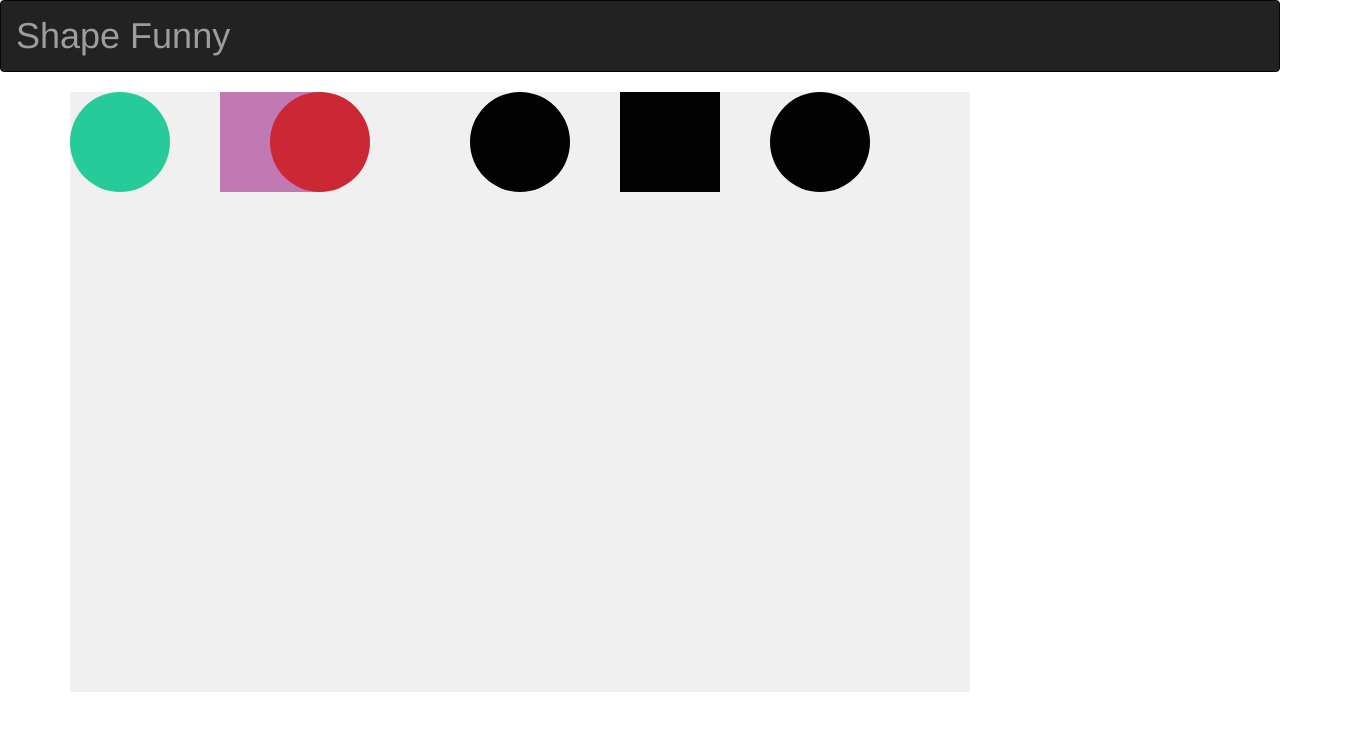
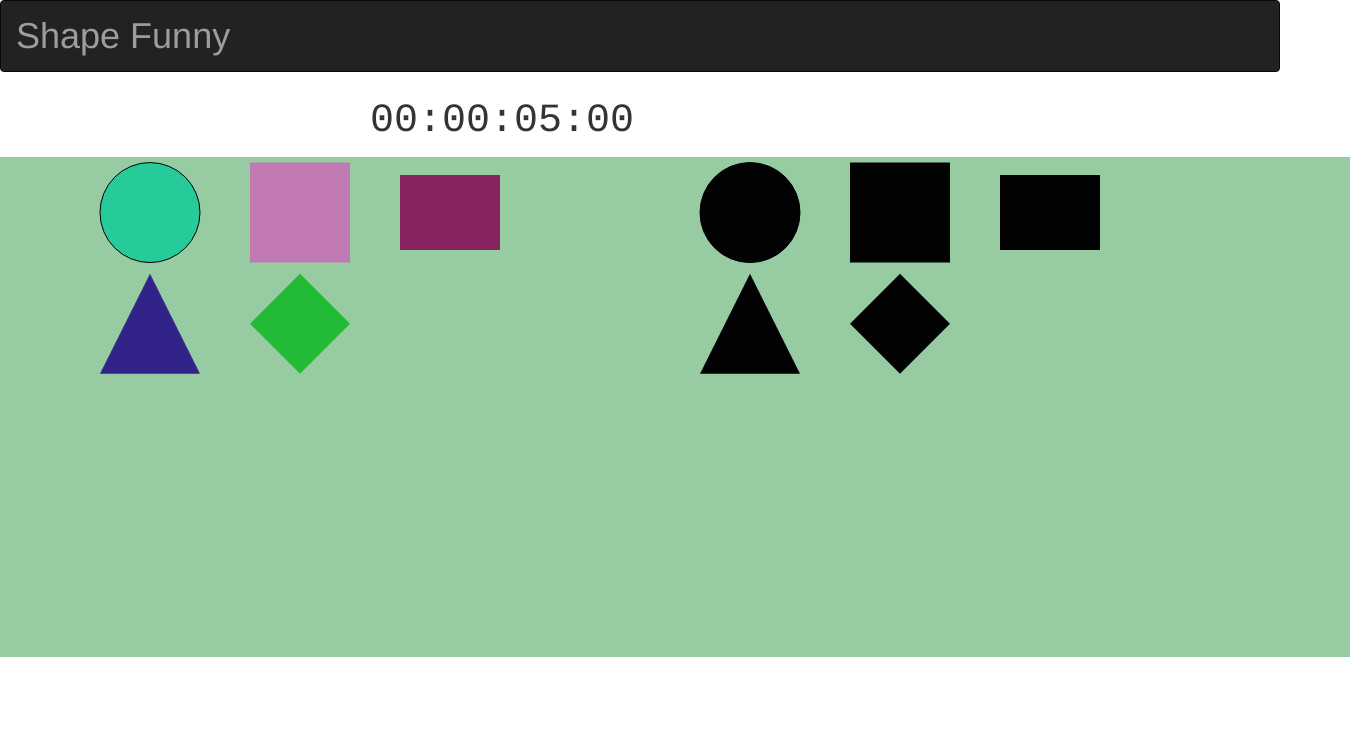
Before and after one commit to Daniela77/unicen-visualizacion, a plain HTML site: page TP2/EntregaFinal/index.html in a window 1280 px wide. Shown: the whole page, 1350 px wide, since content can reach past the window. Drawn offline with nearby package versions, Linux system fonts and the light colour scheme.

Commit message:
mejoras del tp entregable 2

```diff
--- /dev/null
+++ b/TP2/EntregaFinal/css/estiloJuego.css
@@ -0,0 +1,19 @@
+*{
+	margin: 0;
+	padding: 0;
+}
+#contenedor{
+	margin: 10px auto;
+	width: 540px;
+	height: 55px;
+}
+.reloj{
+	float: left;
+	font-size: 40px;
+	font-family: Courier,sans-serif;
+	color: #363431;
+}
+
+nav <.navbar.navbar-inverse{
+	color:rgba(#f0ee2a, 0.9);
+}
--- a/TP2/EntregaFinal/index.html
+++ b/TP2/EntregaFinal/index.html
@@ -4,23 +4,28 @@
 		<meta http-equiv="Content-Type" content="text/html; charset=utf-8" />
 		<title>ShapeFunny</title>
 		<link rel="stylesheet" href="css/bootstrap.min.css">
+		<link rel="stylesheet" href="css/estiloJuego.css">
 	</head>
 	<nav class="navbar navbar-inverse">
 	  	<h1 class="navbar-text" >Shape Funny</h1>
-		</nav>
-	<body>
-		<div class="container">
-		  <div class="row">
-		    <div class="col-sm-10">
-					<canvas id="canvas" width="900" height="600" />
-				</div>
-			</div>
+	</nav>
+	<body onload="inicio();">
+		<div id="contenedor">
+			<div class="reloj" id="Horas">00</div>
+			<div class="reloj" id="Minutos">:00</div>
+			<div class="reloj" id="Segundos">:00</div>
+			<div class="reloj" id="Centesimas">:00</div>
+			<input type="hidden" class="boton" id="inicio" value="Start &#9658;">
 		</div>
+			<canvas id="canvas" width="1350" height="500" />
 	</body>
-<script type="text/javascript" src="http://ajax.googleapis.com/ajax/libs/jquery/1.7.1/jquery.min.js"></script>
+	<!-- <script type="text/javascript" src="http://ajax.googleapis.com/ajax/libs/jquery/1.7.1/jquery.min.js"></script> -->
 	<script src="js/jquery-2.1.4.min.js"></script>
 	<script src="js/bootstrap.min.js"></script>
 	<script src="js/circle.js"></script>
 	<script src="js/square.js"></script>
+	<script src="js/rectangle.js"></script>
+	<script src="js/triangle.js"></script>
+	<script src="js/diamond.js"></script>
 	<script src="js/entregable.js"></script>
 </html>
--- a/TP2/EntregaFinal/js/circle.js
+++ b/TP2/EntregaFinal/js/circle.js
@@ -1,17 +1,20 @@
 function Circle(posx,posy,radio,color) {
+  this.forma = 'circle';
   this.posx=posx;
   this.posy=posy;
   this.radio=radio;
   this.color=color;
 }
 
-
 Circle.prototype.dibujar = function () {
   ctx.fillStyle = this.color;
+  ctx.save();
   ctx.beginPath();
   ctx.arc(this.posx,this.posy,this.radio, 0, Math.PI*2);
   ctx.fill();
   ctx.closePath();
+  ctx.stroke();
+  ctx.restore();
 };
 
 Circle.prototype.incluido = function (posx,posy) {
@@ -23,18 +26,8 @@ Circle.prototype.incluido = function (posx,posy) {
 
 }
 
-Circle.prototype.onmouseDown=function (e) {
-//dentro del Element del document
-  var cX = e.clientX;
-  var cY = e.clientY;
-};
-
 Circle.prototype.actualizar=function (e) {
 //dentro del Element del document
   var cX = e.clientX;
   var cY = e.clientY;
 };
-
-// var circle1 = new Circle (400,300,50,"#27cb99");
-// circle1.dibujar();
-// circle1.onmouseDown(this);
--- /dev/null
+++ b/TP2/EntregaFinal/js/diamond.js
@@ -0,0 +1,19 @@
+function Diamond(posx,posy,radio,alto,color) {
+  this.forma = 'diamond';
+  this.posx=posx;
+  this.posy=posy;
+  this.radio=radio;
+  this.alto=alto;
+  this.color=color;
+}
+
+Diamond.prototype.dibujar = function () {
+  ctx.fillStyle = this.color;
+  ctx.beginPath();
+  ctx.moveTo(this.posx - this.radio,this.posy);
+  ctx.lineTo(this.posx,this.posy+this.radio);
+  ctx.lineTo(this.posx+this.radio,this.posy);
+  ctx.lineTo(this.posx,this.posy-this.radio);
+  ctx.fill();
+  ctx.closePath();
+}
--- a/TP2/EntregaFinal/js/entregable.js
+++ b/TP2/EntregaFinal/js/entregable.js
@@ -1,63 +1,142 @@
-var objetos, objetoActual, formas = null;
-var inicioX = 0, inicioY = 0;
+var objetos, objetoActual, formas,partida = null;
+var objetoBase = {x:0,y:0,ficha: null};
 var ctx = document.getElementById("canvas").getContext("2d");
-// ctx.translate(100,100);
 var cv = document.getElementById("canvas");
-// document.getElementById("canvas").addEventListener("click", pintarFondo);
+var inicioX = (cv.width/9);
+var inicioY = (cv.height/9);
+var centesimas = 0;
+var segundos = 0;
+var minutos = 0;
+var horas = 0;
+objetos= [];
+formas = [];
+partida = [];
 
-
+for (var i = 0; i < 5; i++) {
+    partida[i]=false;
+  }
 
 function actualizar (){
-		ctx.fillStyle = '#f0f0f0';
-		ctx.fillRect(0,0, 900, 600);
-	for (var i = 0; i < objetos.length; i++){
+		ctx.fillStyle = '#97cca3';
+		ctx.fillRect(0,0, 1350, 500);
+	  for (var i = 0; i < objetos.length; i++){
 			formas[i].dibujar();
 			objetos[i].dibujar();
 	}
 }
 
-window.onload = function(){
-	objetos=[];
-	formas= [];
+function terminarJuego(){
+clearInterval(control);
+  $("#contenedor").html("Tiempo de Resolucion: " + segundos +" segundos" );
+}
+//Cronometro
+function inicio () {
+	control = setInterval(cronometro,10);
+}
 
-	var circle2 = new Circle (50,50,50,"#27cb99");
-	var square2 = new Square (150,0,100,100,"#c179b4");
-	var circle3 = new Circle (250,50,50,"#cb2735");
-	objetos.push(circle2,square2,circle3);
-	var circle1 = new Circle (450,50,50,"#030203");
-	var square1 = new Square (550,0,100,100,"#030203");
-	var circle4 = new Circle (750,50,50,"#030203");
- 	formas.push(circle1,square1,circle4);
+function cronometro () {
+	if (centesimas < 99) {
+		centesimas++;
+		if (centesimas < 10) { centesimas = "0"+centesimas }
+		Centesimas.innerHTML = ":"+centesimas;
+	}
+	if (centesimas == 99) {
+		centesimas = -1;
+	}
+	if (centesimas == 0) {
+		segundos ++;
+		if (segundos < 10) { segundos = "0"+segundos }
+		Segundos.innerHTML = ":"+segundos;
+	}
+	if (segundos == 59) {
+		segundos = -1;
+	}
+	if ( (centesimas == 0)&&(segundos == 0) ) {
+		minutos++;
+		if (minutos < 10) { minutos = "0"+minutos }
+		Minutos.innerHTML = ":"+minutos;
+	}
+	if (minutos == 59) {
+		minutos = -1;
+	}
+	if ( (centesimas == 0)&&(segundos == 0)&&(minutos == 0) ) {
+		horas ++;
+		if (horas < 10) { horas = "0"+horas }
+		Horas.innerHTML = horas;
+	}
+}
+//Cargado de formas
+	var circle2 = new Circle (inicioX,inicioY,50,"#27cb99");
+	var square2 = new Square (inicioX*2,inicioY,50,50,"#c179b4");
+	var rectangle1 = new Rectangle(inicioX*3,inicioY,50,70,"#87235f");
+	var triangle1= new Triangle(inicioX,inicioY*3,50,70,"#312387");
+	var diamond= new Diamond(inicioX*2,inicioY*3,50,70,"#22bb36");
+	// var circle3 = new Circle (inicioX*3,inicioY,50,"#cb2735");
+	objetos.push(circle2,square2,rectangle1,triangle1,diamond);
+	var circle1 = new Circle (inicioX*5,inicioY,50,"#030203");
+	var square1 = new Square (inicioX*6,inicioY,50,70,"#030203");
+	var rectanglec = new Rectangle(inicioX*7,inicioY,50,70,"#030203");
+	var trianglec= new Triangle(inicioX*5,inicioY*3,50,70,"#030203");
+	var diamondc= new Diamond(inicioX*6,inicioY*3,50,70,"#030203");
+	// var circle4 = new Circle (inicioX*7,inicioY,50,"#030203");
+	formas.push(circle1,square1,rectanglec,trianglec,diamondc);
  	actualizar();
 
-	cv.onmousedown = function(e){
-		var x = e.pageX - this.offsetLeft;
-		var y = e.pageY - this.offsetTop;
-			for (var i = 0; i < objetos.length; i++){
-				if(objetos[i].incluido(x,y)){
-			// if(objetos[i].posx < event.clientX
-			// && (objetos[i].radio + objetos[i].posx > event.clientX)
-			// && objetos[i].posy < event.clientY
-			// && (objetos[i].radio + objetos[i].posy > event.clientY)){
-			objetoActual = objetos[i];
-			inicioY = e.clientY - objetos[i].posy;
-			inicioX = e.clientX - objetos[i].posx;
-			break;
-			}
-			}
-		};
+	 $("canvas").on( "mousedown", function( event ) {
+		  var x= event.pageX - canvas.offsetLeft;
+		  var y= event.pageY - canvas.offsetTop;
+		  for (var i = 0; i < objetos.length; i++) {
+		    if ((x > (objetos[i].posx-objetos[i].radio))
+			&&(x < (objetos[i].posx+objetos[i].radio))
+			&&(y > (objetos[i].posy-objetos[i].radio))
+			&&(y < (objetos[i].posy+objetos[i].radio))) {
+		      objetoBase.x = objetos[i].posx;
+		      objetoBase.y = objetos[i].posy;
+			    objetoBase.ficha = i;
+	    }
+	  }
+	});
 
-		cv.onmousemove = function(event){
-		if(objetoActual != null){
-			objetoActual.posx = event.clientX - inicioX;
-			objetoActual.posy = event.clientY - inicioY;
-			actualizar();
-		}
+	$("canvas").on( "mousemove", function( event ) {
+	  var x = event.pageX - canvas.offsetLeft;
+	  var y = event.pageY - canvas.offsetTop;
+	  if (objetos[objetoBase.ficha] != null) {
+	    objetos[objetoBase.ficha].posx = x;
+	    objetos[objetoBase.ficha].posy = y;
+	  }
+	  actualizar();
+	});
 
-		};
-		cv.onmouseup = function(event){
-				//  cv.onmousemove = null;
-				 	objetoActual = null;
-		}
 
-}
+$("canvas").on( "mouseup", function( event ) {
+  var x = event.pageX - canvas.offsetLeft;
+  var y = event.pageY - canvas.offsetTop;
+  for (var i = 0; i < formas.length; i++) {
+    if ((x > (formas[i].posx-formas[i].radio))
+	&&(x < (formas[i].posx+formas[i].radio))
+	&&(y > (formas[i].posy-formas[i].radio))
+	&&(y < (formas[i].posy+formas[i].radio)))
+    if (formas[i].forma == objetos[objetoBase.ficha].forma) {
+      partida[objetoBase.ficha]=true;
+      objetos[objetoBase.ficha].posx=formas[i].posx;
+      objetos[objetoBase.ficha].posy=formas[i].posy;
+      objetoBase.ficha=null;
+      var juegoCompleto=true;
+      for (var i = 0; i < partida.length; i++) {
+        if (partida[i]==false) {
+          juegoCompleto=false;
+        }
+      }
+      if (juegoCompleto) {
+				// ejecutar sonido
+        terminarJuego();
+      }
+      actualizar();
+      return;
+    }
+  }
+  objetos[objetoBase.ficha].posx=objetoBase.x;
+  objetos[objetoBase.ficha].posy=objetoBase.y;
+  objetoBase.ficha=null;
+  actualizar();
+});
--- /dev/null
+++ b/TP2/EntregaFinal/js/rectangle.js
@@ -0,0 +1,15 @@
+function Rectangle(posx,posy,radio,alto,color) {
+  this.forma = 'rectangle';
+  this.posx=posx;
+  this.posy=posy;
+  this.radio=radio;
+  this.alto=alto;
+  this.color=color;
+}
+Rectangle.prototype.dibujar = function () {
+  ctx.fillStyle = this.color;
+  ctx.beginPath();
+  ctx.rect(this.posx - this.radio,this.posy- (this.radio*0.75),this.radio*2, this.radio*1.5);
+  ctx.fill();
+  ctx.closePath();
+};
--- a/TP2/EntregaFinal/js/square.js
+++ b/TP2/EntregaFinal/js/square.js
@@ -1,16 +1,16 @@
-function Square(posx,posy,ancho,alto,color) {
+function Square(posx,posy,radio,alto,color) {
+  this.forma = 'square';
   this.posx=posx;
   this.posy=posy;
-  this.ancho=ancho;
+  this.radio=radio;
   this.alto=alto;
   this.color=color;
 }
 
-
 Square.prototype.dibujar = function () {
   ctx.fillStyle = this.color;
   ctx.beginPath();
-  ctx.rect(this.posx,this.posy,this.ancho,this.alto);
+  ctx.rect(this.posx - this.radio,this.posy- this.radio,this.radio*2, this.radio*2);
   ctx.fill();
   ctx.closePath();
 };
--- /dev/null
+++ b/TP2/EntregaFinal/js/triangle.js
@@ -0,0 +1,17 @@
+function Triangle(posx,posy,radio,alto,color) {
+  this.forma = 'triangle';
+  this.posx=posx;
+  this.posy=posy;
+  this.radio=radio;
+  this.alto=alto;
+  this.color=color;
+}
+Triangle.prototype.dibujar = function () {
+  ctx.fillStyle = this.color;
+  ctx.beginPath();
+  ctx.moveTo(this.posx - this.radio,this.posy+this.radio);
+  ctx.lineTo(this.posx + this.radio,this.posy+this.radio);
+  ctx.lineTo(this.posx,this.posy-this.radio);
+  ctx.fill();
+  ctx.closePath();
+};
```
